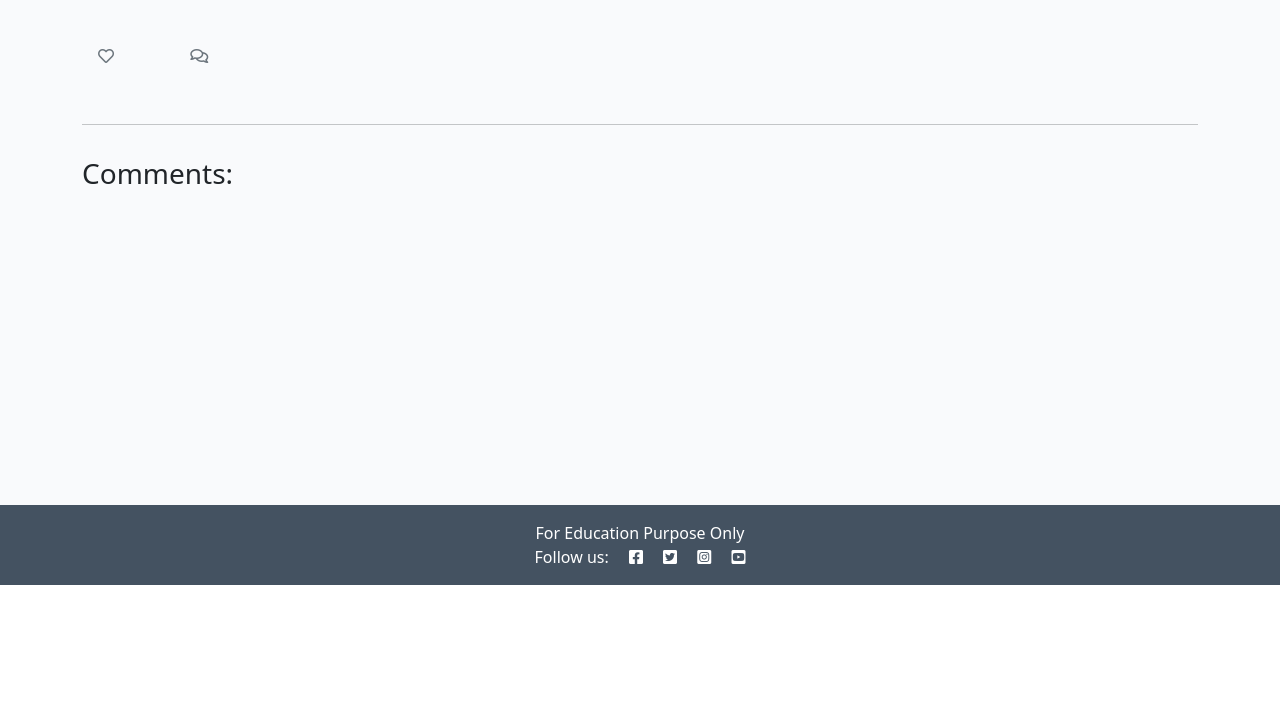
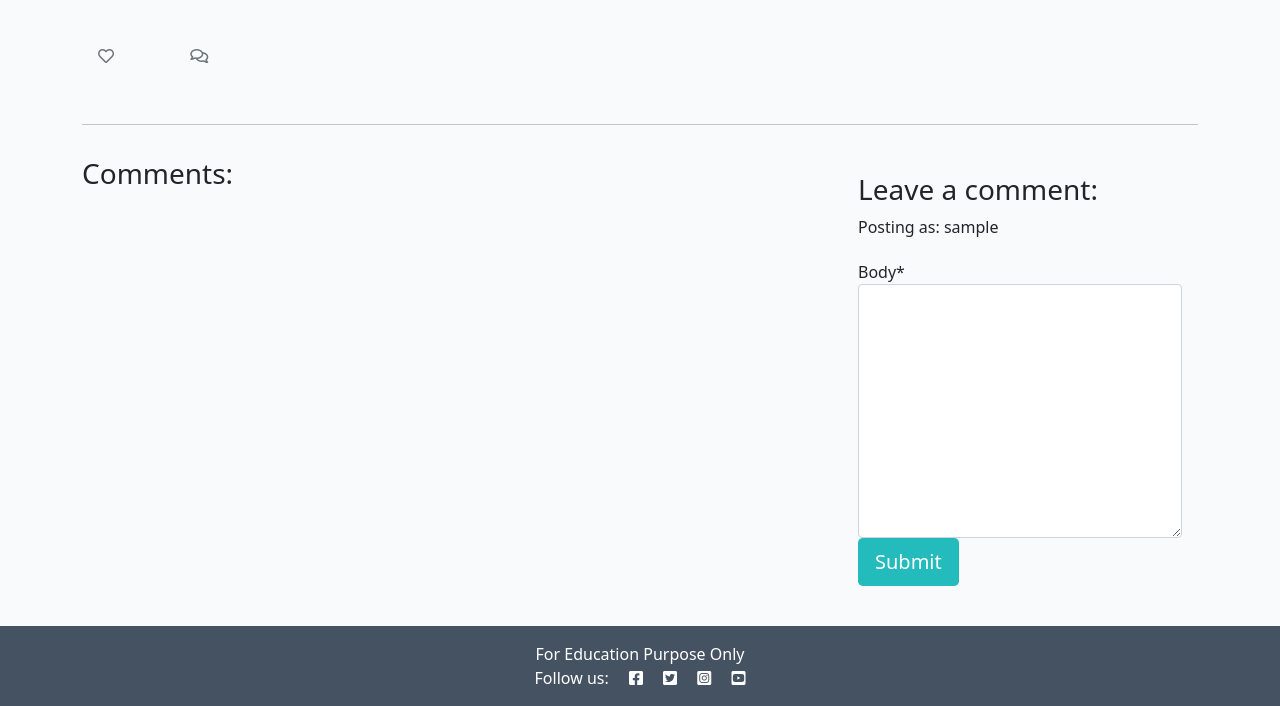
Before and after one commit to Mr-KulwinderSingh/IphoneLoversBlog, a Django app: template templates/post_detail.html in a window 1280 px wide. Shown: the part 215-921 px from the top of the page. Before the commit the page ends 800 px from the top, so only its background shows below. Run offline with Django 3.2, Linux system fonts and the light colour scheme; the template is opened without the code that fills it: values that come from a table or form of the project are taken from there, others are empty; the visitor is signed in with stand-in values (Sample User, id 1); some libraries are stand-ins or nearby versions.

Commit message:
Add the crispy forms library to format and give a nice look to the forms and update the relevant files so it can work with django

```diff
--- /dev/null
+++ b/iphoneblog/forms.py
@@ -0,0 +1,8 @@
+from .models import Comment
+from django import forms
+
+
+class CommentForm(forms.ModelForm):
+    class Meta:
+        model = Comment
+        fields = ('body',)
--- a/iphoneblog/views.py
+++ b/iphoneblog/views.py
@@ -1,6 +1,7 @@
 from django.shortcuts import render, get_object_or_404
 from django.views import generic, View
 from .models import Post
+from .forms import CommentForm
 
 
 class PostList(generic.ListView):
@@ -26,5 +27,7 @@ class PostDetail(View):
             {
                 "post": post,
                 "comments": comments,
-                "liked": liked},
+                "liked": liked,
+                "comment_form": CommentForm()
+                },
         )
--- a/iphonelovers/settings.py
+++ b/iphonelovers/settings.py
@@ -49,6 +49,7 @@ INSTALLED_APPS = [
     'django.contrib.staticfiles',
     'cloudinary',
     'django_summernote',
+    'crispy_forms',
     'iphoneblog',
 ]
 
@@ -58,6 +59,8 @@ LOGIN_REDIRECT_URL = '/'
 LOGOUT_REDIRECT_URL = '/'
 
 ACCOUNT_EMAIL_VERIFICATION = 'none'
+
+CRISPY_TEMPLATE_PACK = 'bootstrap4'
 
 MIDDLEWARE = [
     'django.middleware.security.SecurityMiddleware',
--- a/requirements.txt
+++ b/requirements.txt
@@ -4,6 +4,7 @@ dj-database-url==0.5.0
 dj3-cloudinary-storage==0.0.6
 Django==3.2.22
 django-allauth==0.57.0
+django-crispy-forms==1.14.0
 django-summernote==0.8.20.0
 gunicorn==21.2.0
 oauthlib==3.2.2
--- a/templates/post_detail.html
+++ b/templates/post_detail.html
@@ -1,4 +1,6 @@
 {% extends 'base.html' %} {% block content %}
+
+{% load crispy_forms_tags %}
 
 <div class="">
     <div class="container">
@@ -77,6 +79,16 @@
         <div class="col-md-4 card mb-4  mt-3 ">
             <div class="card-body">
                 <!-- For later -->
+                {% if user.is_authenticated %}
+
+                <h3>Leave a comment:</h3>
+                <p>Posting as: {{ user.username }}</p>
+                <form method="post" style="margin-top: 1.3em;">
+                    {{ comment_form | crispy }}
+                    {% csrf_token %}
+                    <button type="submit" class="btn btn-signup btn-lg">Submit</button>
+                </form>
+                {% endif %}
             </div>
         </div>
     </div>
```
